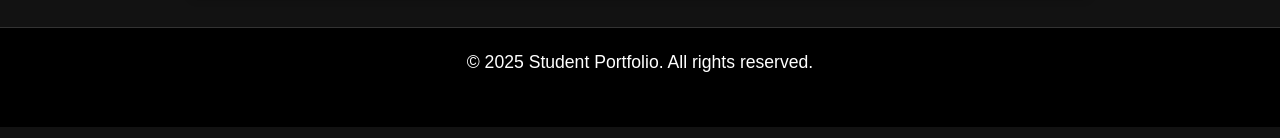
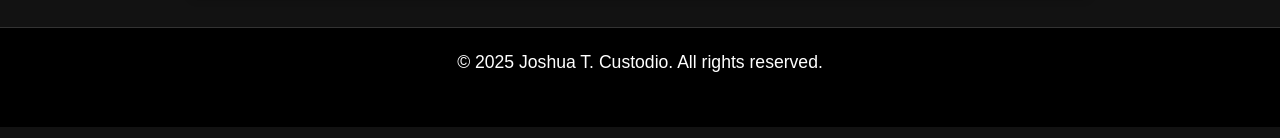
Before and after one commit to Jo-opps/Joo, a plain HTML site: page html/midterm.html in a window 1280 px wide. Shown: the part 338-476 px from the top of the page. Drawn offline with Linux system fonts and the light colour scheme.

Commit message:
Update midterm.html

```diff
--- a/html/midterm.html
+++ b/html/midterm.html
@@ -29,7 +29,7 @@
         </ul>
     </div>
     <footer>
-        <p>&copy; 2025 Student Portfolio. All rights reserved.</p>
+        <p>&copy; 2025 Joshua T. Custodio. All rights reserved.</p>
     </footer>
 </body>
 </html>
```
